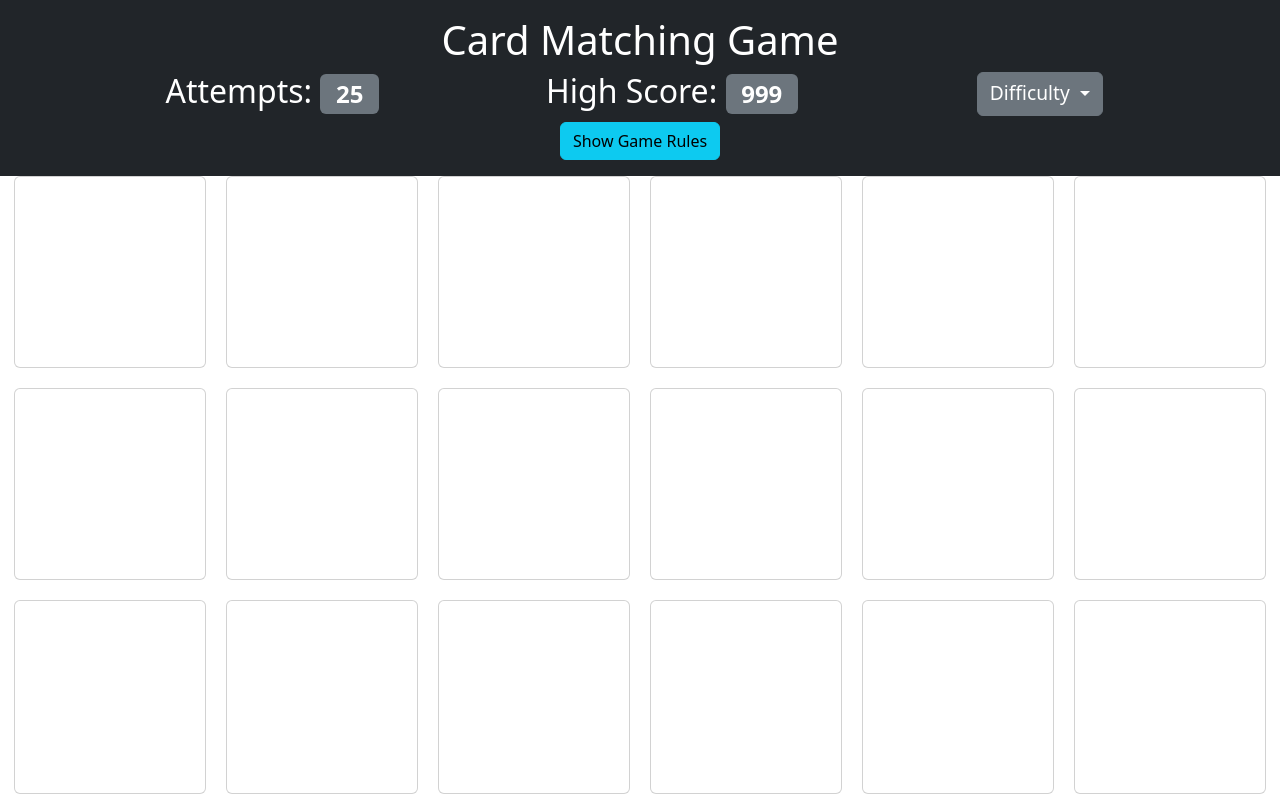
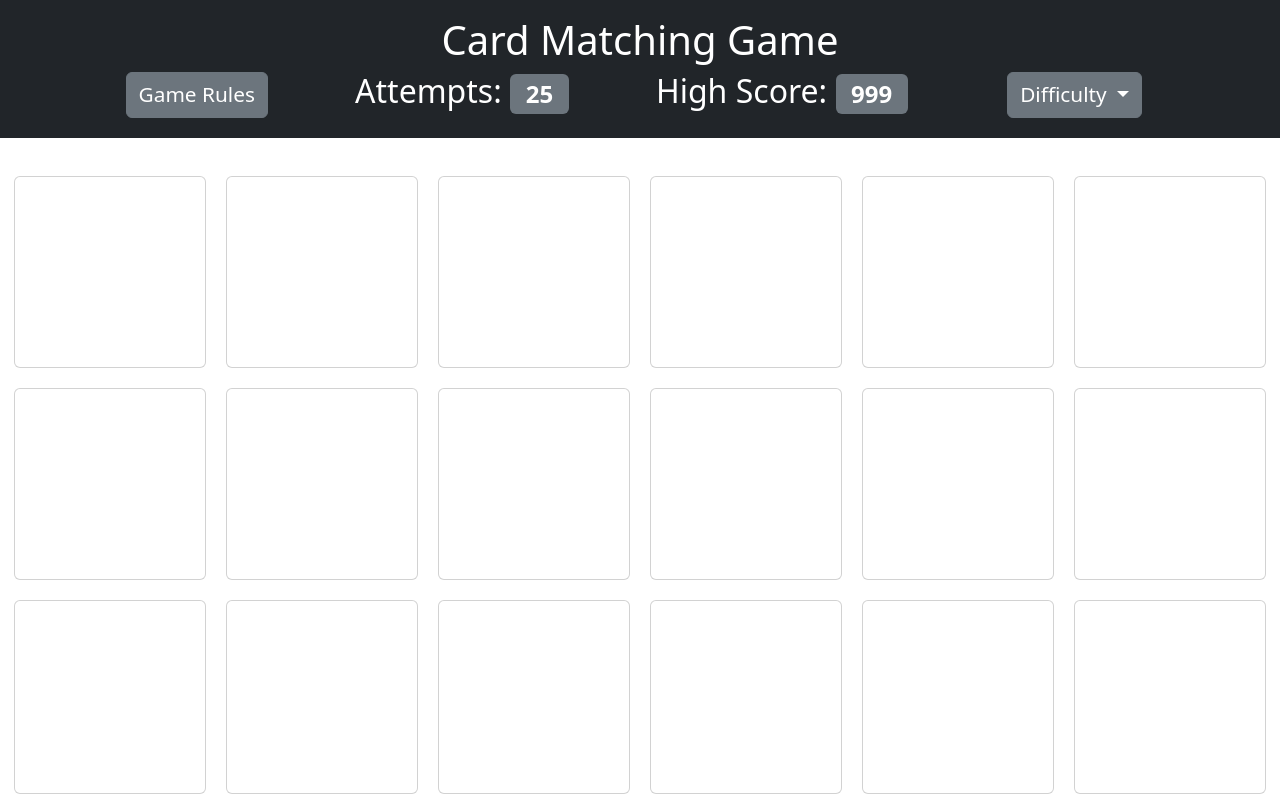
Before and after one commit to logles/Find_and_Match, a plain HTML site: page index.html in a window 1280 px wide. Drawn offline with nearby package versions, Linux system fonts and the light colour scheme.

Commit message:
styled the Game Rules modal button

```diff
--- a/index.html
+++ b/index.html
@@ -15,6 +15,12 @@
       <div class="container">
         <ul class="nav justify-content-center">
           <li class="nav-item flex-fill">
+              <button type="button" class="btn btn-secondary" data-bs-toggle="modal" data-bs-target="#gameRulesModal"
+              style="--bs-btn-padding-y: .4rem; --bs-btn-padding-x: .75rem; --bs-btn-font-size: 1.3rem;">
+                Game Rules
+              </button>
+          </li>
+          <li class="nav-item flex-fill">
             <p class="h2">Attempts: <span class="badge text-bg-secondary" id="attemptsTracker">0</span></p>
           </li>
           <li class="nav-item flex-fill">
@@ -23,7 +29,7 @@
           <li class="nav-item flex-fill">
             <div class="dropdown-center container">
               <button class="btn btn-secondary dropdown-toggle" type="button" data-bs-toggle="dropdown" aria-expanded="false"
-              style="--bs-btn-padding-y: .4rem; --bs-btn-padding-x: .75rem; --bs-btn-font-size: 1.2rem;">
+              style="--bs-btn-padding-y: .4rem; --bs-btn-padding-x: .75rem; --bs-btn-font-size: 1.3rem;">
                     Difficulty
               </button>
               <ul class="dropdown-menu" id="difficultyMenu">
@@ -34,9 +40,6 @@
             </div>
           </li>
         </ul>
-        <button type="button" class="btn btn-info" data-bs-toggle="modal" data-bs-target="#gameRulesModal">
-          Show Game Rules
-        </button>
       </div>
     </div>
     <div class="allCards">
```
